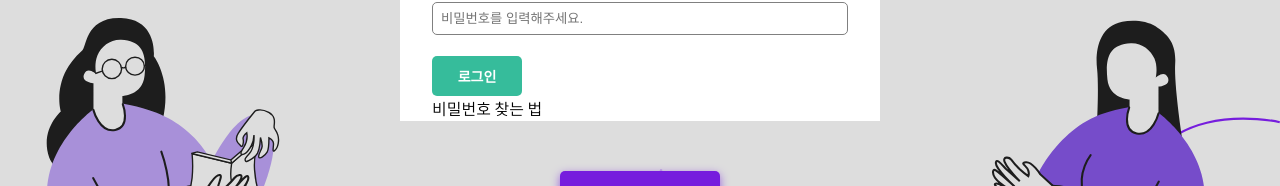
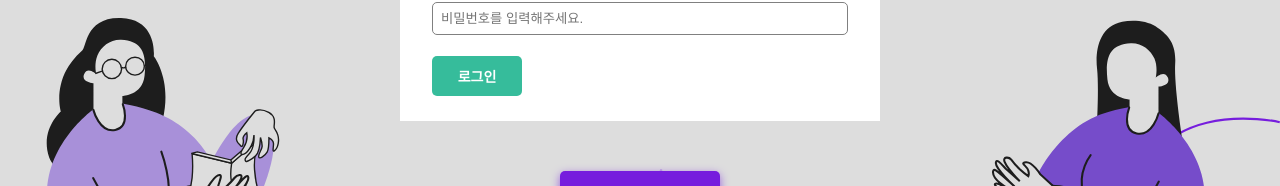
Before and after one commit to jjmin321/RandomChatting_Web, a Vue app: page / in a window 1280 px wide. Both pictures are taken after a click on the button "로그인". Shown: the part 439-625 px from the top of the page. Built offline with nearby package versions, Linux system fonts and the light colour scheme.

Commit message:
[ADD] login Button in Modal Box

```diff
--- a/src/components/LoginModal.vue
+++ b/src/components/LoginModal.vue
@@ -12,7 +12,6 @@
                 <input v-model="pw" type="text" placeholder="비밀번호를 입력해주세요." />
             </div>
                 <button class="login-modal-box-submit">로그인</button>
-                <div class="login-modal-box-forgot-password">비밀번호 찾는 법</div>
         </div>
   </div>
 </template>
```
